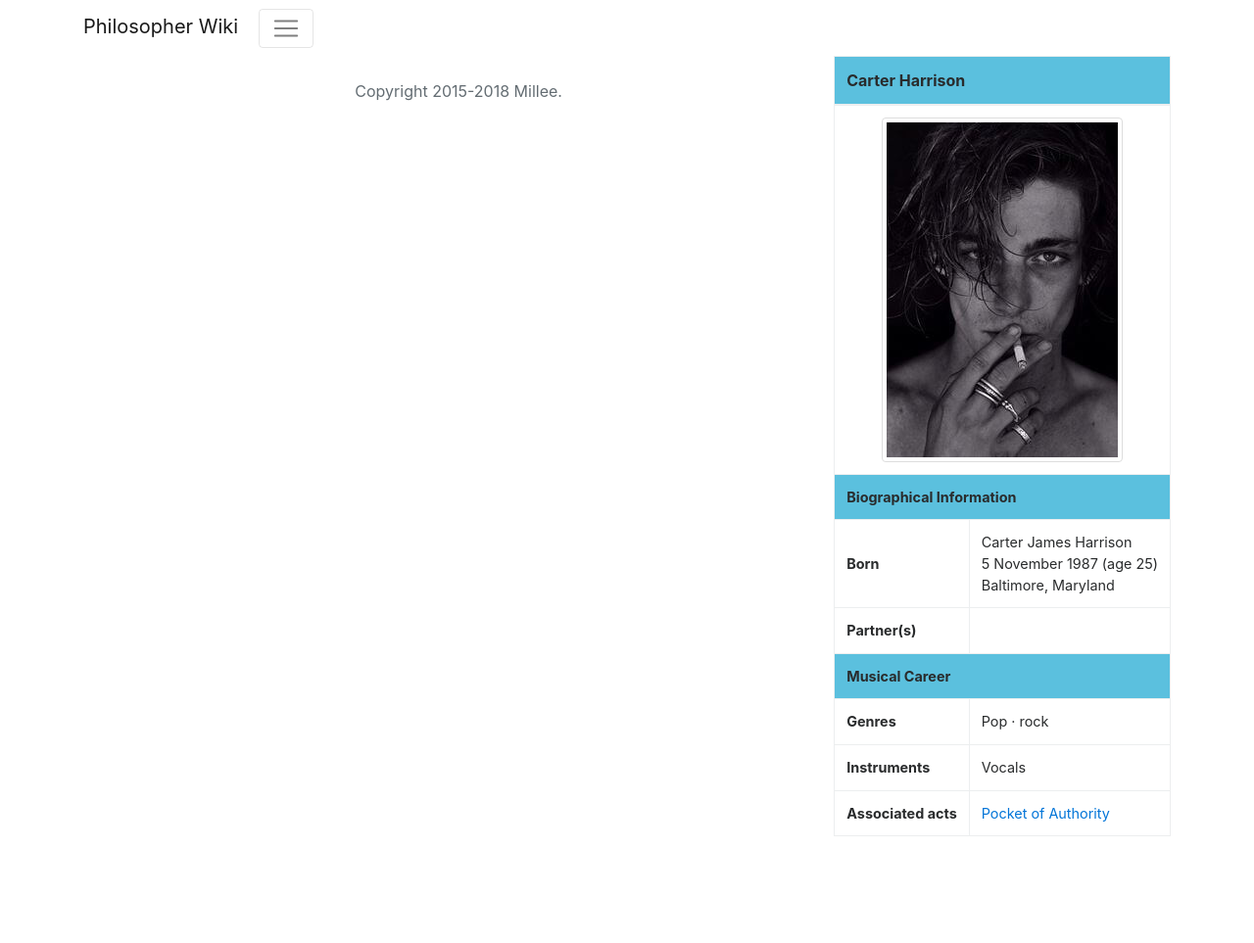
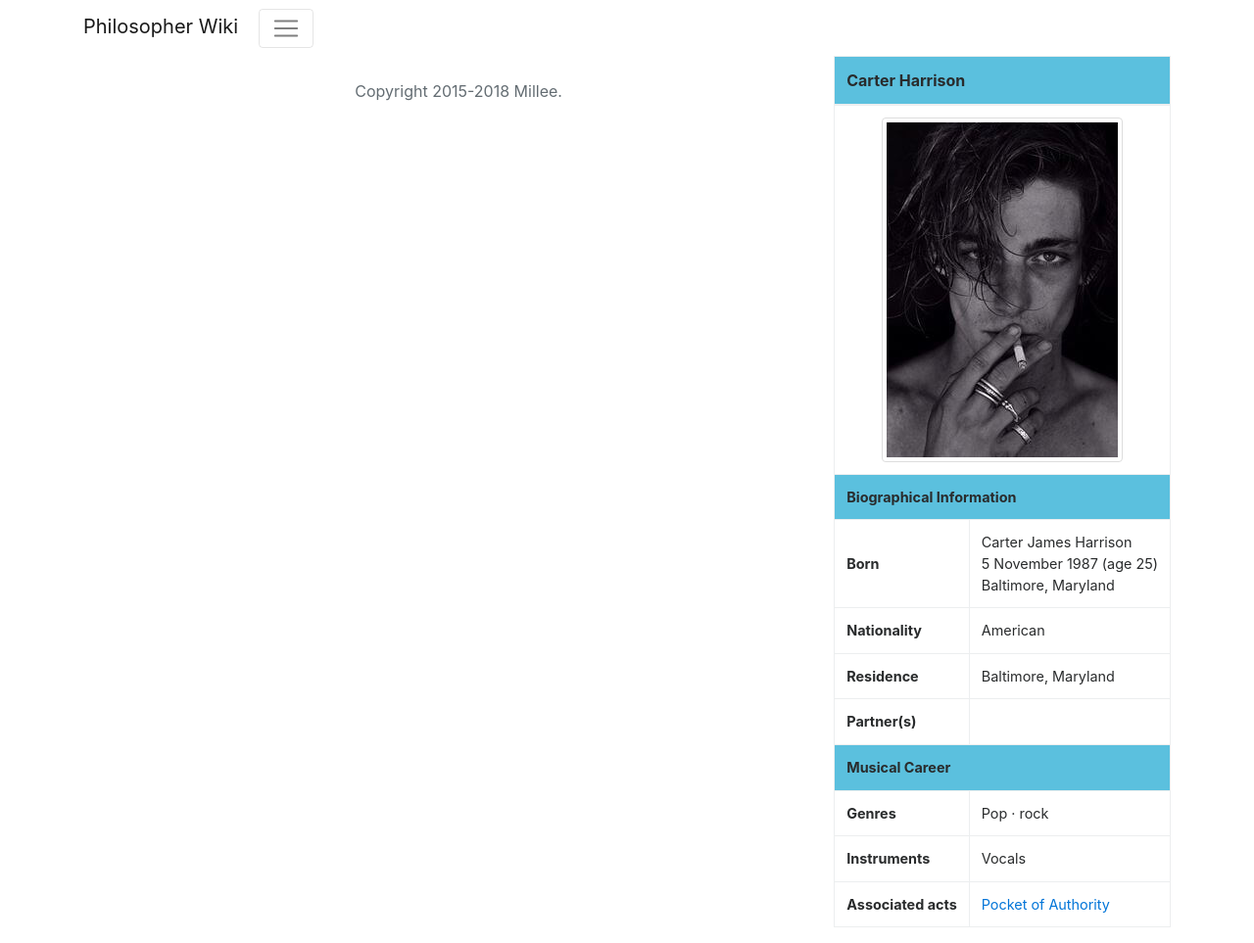
Before and after one commit to reallymillee/Philosopher, a Jekyll site: the page built from carter-test.html, in a window 1280 px wide. Shown: the whole page at 98% size. Built offline with Jekyll 4.4.1, drawn with Linux system fonts in a browser that asks for light colours; nearby versions of some CDN libraries; before the commit the page ends 900 px from its top, so only the background shows below that.

Commit message:
Update infobox.html

```diff
--- a/_includes/infobox.html
+++ b/_includes/infobox.html
@@ -18,31 +18,31 @@
         <td class="align-middle font-weight-bold">Born</td>
         <td>{{ include.fullname }}<br>{{ include.birthdate | date: "%e %B %Y" }} (age {{ include.age }})<br>{{ include.birthplace }}</td>
       </tr>
-      {% if nationality %}
+      {% if include.nationality %}
       <tr>
         <td class="align-middle font-weight-bold">Nationality</td>
         <td>{{ include.nationality }}</td>
       </tr>
       {% endif %}
-      {% if residence %}
+      {% if include.residence %}
       <tr>
         <td class="align-middle font-weight-bold">Residence</td>
         <td>{{ include.residence}}</td>
       </tr>
       {% endif %}
-      {% if height %}
+      {% if include.height %}
       <tr>
         <td class="align-middle font-weight-bold">Height</td>
         <td>{{ include.height }}</td>
       </tr>
       {% endif %}
-      {% if occupation %}
+      {% if include.occupation %}
       <tr>
         <td class="align-middle font-weight-bold">Occupation</td>
         <td>{{ include.occupation }}</td>
       </tr>
       {% endif %}
-      {% if yearsactive %}
+      {% if include.yearsactive %}
       <tr>
         <td class="align-middle font-weight-bold">Years active</td>
         <td>{{ include.yearsactive }}</td>
@@ -58,7 +58,7 @@
         {% endfor %}
       </tr>
       {% endif %}
-      {% if children %}
+      {% if include.children %}
       <tr>
         <td class="align-middle font-weight-bold">Children</td>
         <td>1, <a href="/maddox">Maddox Harrison</a></td>
```
